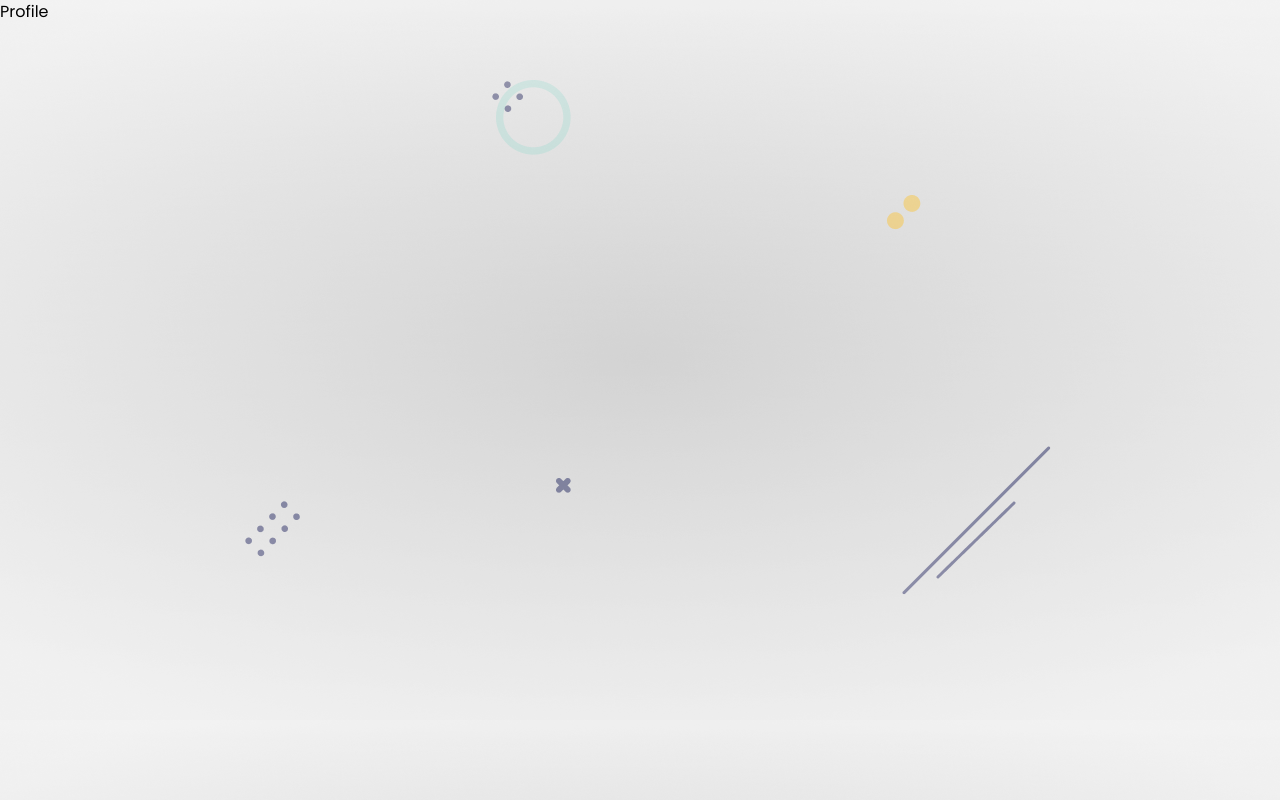
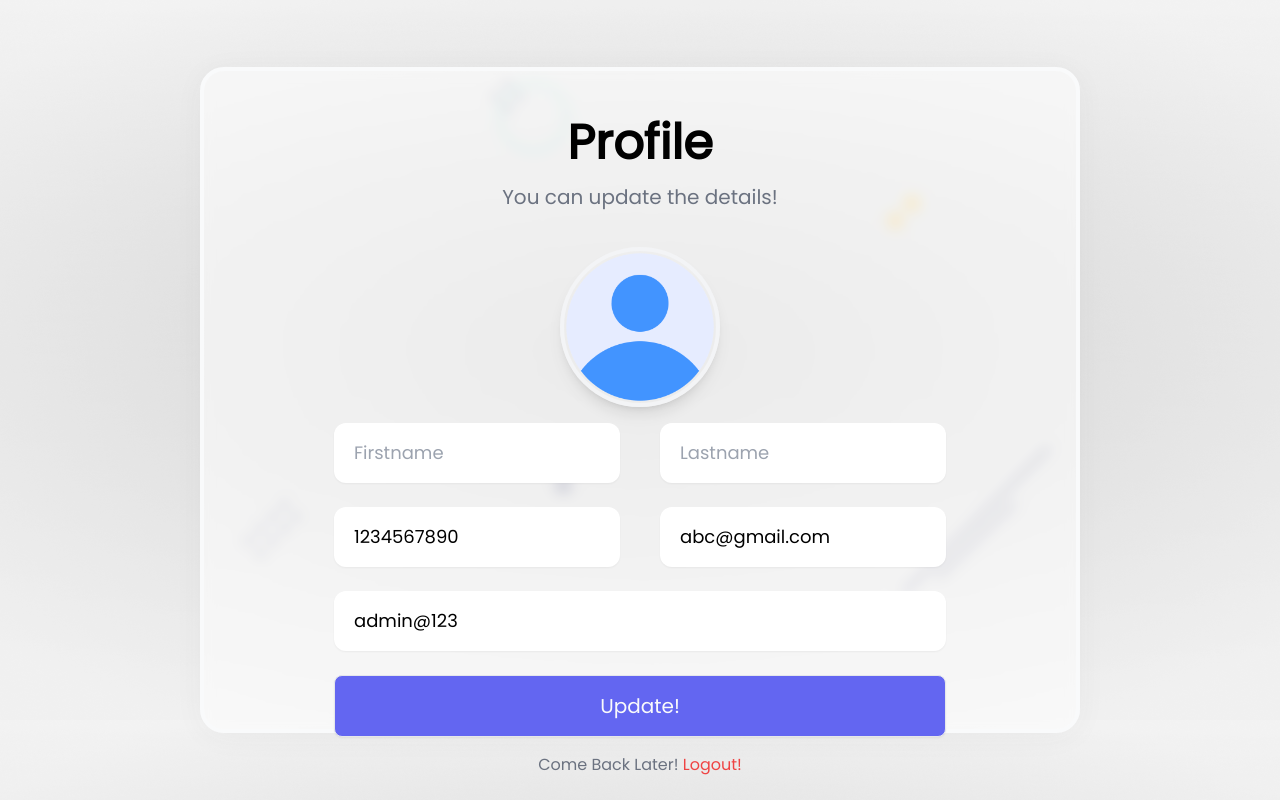
Before and after one commit to chinmay29hub/this-fucking-CRUD-apps, a React (Create React App) app in the folder full-login-app/client/: page /profile in a window 1280 px wide. Built offline with nearby package versions, Linux system fonts and the light colour scheme.

Commit message:
UI complete

```diff
--- a/full-login-app/client/src/components/Profile.js
+++ b/full-login-app/client/src/components/Profile.js
@@ -1,7 +1,84 @@
-import React from 'react'
+import React, { useState } from 'react'
+import { Link } from 'react-router-dom'
+import avatar from "../assests/profile.png"
+import styles from "../styles/Username.module.css"
+import { Toaster } from "react-hot-toast"
+import { useFormik } from "formik"
+import { profileValidation } from '../helper/validate'
+import convertToBase64 from '../helper/convert'
+import extend from "../styles/Profile.module.css"
+
 
 export default function Profile() {
+    const [file, setFile] = useState()
+
+    const formik = useFormik({
+        initialValues : {
+            firstname : "",
+            lastname : "",
+            email : "abc@gmail.com",
+            mobile : "1234567890",
+            address : "admin@123"
+        },
+        validate : profileValidation,
+        validateOnBlur : false,
+        validateOnChange : false,
+        onSubmit : async values => {
+            values = await Object.assign(values, { property : file || "" })
+            console.log(values)
+
+        }
+    })
+
+  // formik does not support file upload
+  const onUpload = async e => {
+    const base64 = await convertToBase64(e.target.files[0])
+    setFile(base64)
+  }
+
   return (
-    <div>Profile</div>
+    <div className='container mx-auto'>
+        <Toaster position='top-center' reverseOrder={false}></Toaster>
+        <div className='flex justify-center items-center h-screen'>
+            <div className={`${styles.glass} ${extend.glass}`} style={{width : "45%", paddingTop : "3em"}}>
+                <div className='title flex flex-col items-center'>
+                    <h4 className='text-5xl font-bold'>Profile</h4>
+                    <span className='py-4 text-xl w-2/3 text-center text-gray-500'>
+                        You can update the details!
+                    </span>
+                </div>
+                <form className='py-1' onSubmit={formik.handleSubmit}>
+                    <div className='profile flex justify-center py-4'>
+                        <label htmlFor='profile'>
+                        <img className={`${styles.profile_img} ${extend.profile_img}`} src={file || avatar} alt='avatar' />
+                        </label>
+
+                        <input onChange={onUpload} type="file" id='profile' name='profile' />
+                    </div>
+                    <div className='textbox flex flex-col items-center gap-6'>
+                        <div className='name flex w-3/4 gap-10'>
+                          <input {...formik.getFieldProps("firstname")} className={`${styles.textbox} ${extend.textbox}`} type="text" placeholder='Firstname' />
+                          <input {...formik.getFieldProps("lastname")} className={`${styles.textbox} ${extend.textbox}`} type="text" placeholder='Lastname' />
+                        </div>
+                        <div className='name flex w-3/4 gap-10'>
+                          <input {...formik.getFieldProps("mobile")} className={`${styles.textbox} ${extend.textbox}`} type="text" placeholder='Mobile No' />
+                          <input {...formik.getFieldProps("email")} className={`${styles.textbox} ${extend.textbox}`} type="email" placeholder='Email*' />
+                        </div>
+
+                          <input {...formik.getFieldProps("address")} className={styles.textbox} type="text" placeholder='Address' />
+                          <button className={styles.btn} type='submit'>Update!</button>
+                        </div>
+
+
+
+
+
+                    <div className='text-center py-4'>
+                        <span className='text-gray-500'>Come Back Later! <Link className='text-red-500' to='/'>Logout!</Link></span>
+                    </div>
+                </form>
+            </div>
+        </div>
+    </div>
   )
 }
--- a/full-login-app/client/src/components/Recovery.js
+++ b/full-login-app/client/src/components/Recovery.js
@@ -39,7 +39,7 @@
                       <div className='input text-center'>
                         <span className='py-4 text-sm text-left text-gray-500'>
                               Enter 6 Digit OTP sent to your Email Address
-                            </span>
+                        </span>
                             <input className={styles.textbox} type="password" placeholder='OTP' />
                       </div>
                           <button className={styles.btn} type='submit'>Sign In!</button>
--- a/full-login-app/client/src/components/Register.js
+++ b/full-login-app/client/src/components/Register.js
@@ -1,7 +1,70 @@
-import React from 'react'
+import React, { useState } from 'react'
+import { Link } from 'react-router-dom'
+import avatar from "../assests/profile.png"
+import styles from "../styles/Username.module.css"
+import { Toaster } from "react-hot-toast"
+import { useFormik } from "formik"
+import { registerValidation } from '../helper/validate'
+import convertToBase64 from '../helper/convert'
+
 
 export default function Register() {
+    const [file, setFile] = useState()
+
+    const formik = useFormik({
+        initialValues : {
+            email : "abc@gmail.com",
+            username : "example123",
+            password : "admin@123"
+        },
+        validate : registerValidation,
+        validateOnBlur : false,
+        validateOnChange : false,
+        onSubmit : async values => {
+            values = await Object.assign(values, { property : file || "" })
+            console.log(values)
+
+        }
+    })
+
+  // formik does not support file upload
+  const onUpload = async e => {
+    const base64 = await convertToBase64(e.target.files[0])
+    setFile(base64)
+  }
+
   return (
-    <div>Register</div>
+    <div className='container mx-auto'>
+        <Toaster position='top-center' reverseOrder={false}></Toaster>
+        <div className='flex justify-center items-center h-screen'>
+            <div className={styles.glass} style={{width : "45%", paddingTop : "3em"}}>
+                <div className='title flex flex-col items-center'>
+                    <h4 className='text-5xl font-bold'>Register</h4>
+                    <span className='py-4 text-xl w-2/3 text-center text-gray-500'>
+                        Happy to join you!
+                    </span>
+                </div>
+                <form className='py-1' onSubmit={formik.handleSubmit}>
+                    <div className='profile flex justify-center py-4'>
+                        <label htmlFor='profile'>
+                        <img className={styles.profile_img} src={file || avatar} alt='avatar' />
+                        </label>
+
+                        <input onChange={onUpload} type="file" id='profile' name='profile' />
+                    </div>
+                    <div className='textbox flex flex-col items-center gap-6'>
+                        <input {...formik.getFieldProps("email")} className={styles.textbox} type="email" placeholder='Email*' />
+                        <input {...formik.getFieldProps("username")} className={styles.textbox} type="text" placeholder='Username*' />
+                        <input {...formik.getFieldProps("password")} className={styles.textbox} type="password" placeholder='Password*' />
+                        <button className={styles.btn} type='submit'>Register!</button>
+                    </div>
+
+                    <div className='text-center py-4'>
+                        <span className='text-gray-500'>Already a User? <Link className='text-red-500' to='/'>Login</Link></span>
+                    </div>
+                </form>
+            </div>
+        </div>
+    </div>
   )
 }
--- /dev/null
+++ b/full-login-app/client/src/helper/convert.js
@@ -0,0 +1,15 @@
+// image into base64
+
+export default function convertToBase64 (file) {
+    return new Promise((resolve, reject) => {
+        const fileReader = new FileReader()
+        fileReader.readAsDataURL(file)
+        fileReader.onload = () => {
+            resolve(fileReader.result)
+        }
+
+        fileReader.onerror = (error) => {
+            reject(error)
+        }
+    })
+}
--- a/full-login-app/client/src/helper/validate.js
+++ b/full-login-app/client/src/helper/validate.js
@@ -51,3 +51,35 @@
     }
     return error
 }
+
+// validate register form
+
+export async function registerValidation(values) {
+    const errors = usernameVerify({}, values)
+    passwordVerify(errors, values)
+    emailVerify(errors, values)
+
+    return errors
+
+}
+
+// validate email
+function emailVerify(error = {}, values) {
+    if(!values.email){
+        error.email = toast.error("Email Required")
+    } else if (values.email.includes(" ")) {
+        error.email = toast.error("Wrong Email")
+    } else if (!/^[A-Z0-9._%+-]+@[A-Z0-9.-]+\.[A-Z]{2,4}$/i.test(values.email)) {
+        error.email = toast.error("Invalid Email Adress")
+    }
+
+    return error
+}
+
+
+// validate profile page
+
+export async function profileValidation(values) {
+    const errors = emailVerify({}, values)
+    return errors
+}
--- /dev/null
+++ b/full-login-app/client/src/styles/Profile.module.css
@@ -0,0 +1,11 @@
+.glass{
+    @apply h-5/6 w-5/6;
+}
+
+.profile_img{
+    @apply w-40 cursor-pointer;
+}
+
+.textbox{
+    @apply w-3/4
+}
--- a/full-login-app/client/src/styles/Username.module.css
+++ b/full-login-app/client/src/styles/Username.module.css
@@ -24,3 +24,7 @@
 .btn:hover{
     background-color: #ff6a6a;
 }
+
+input[type="file"]{
+    display: none;
+}
```
